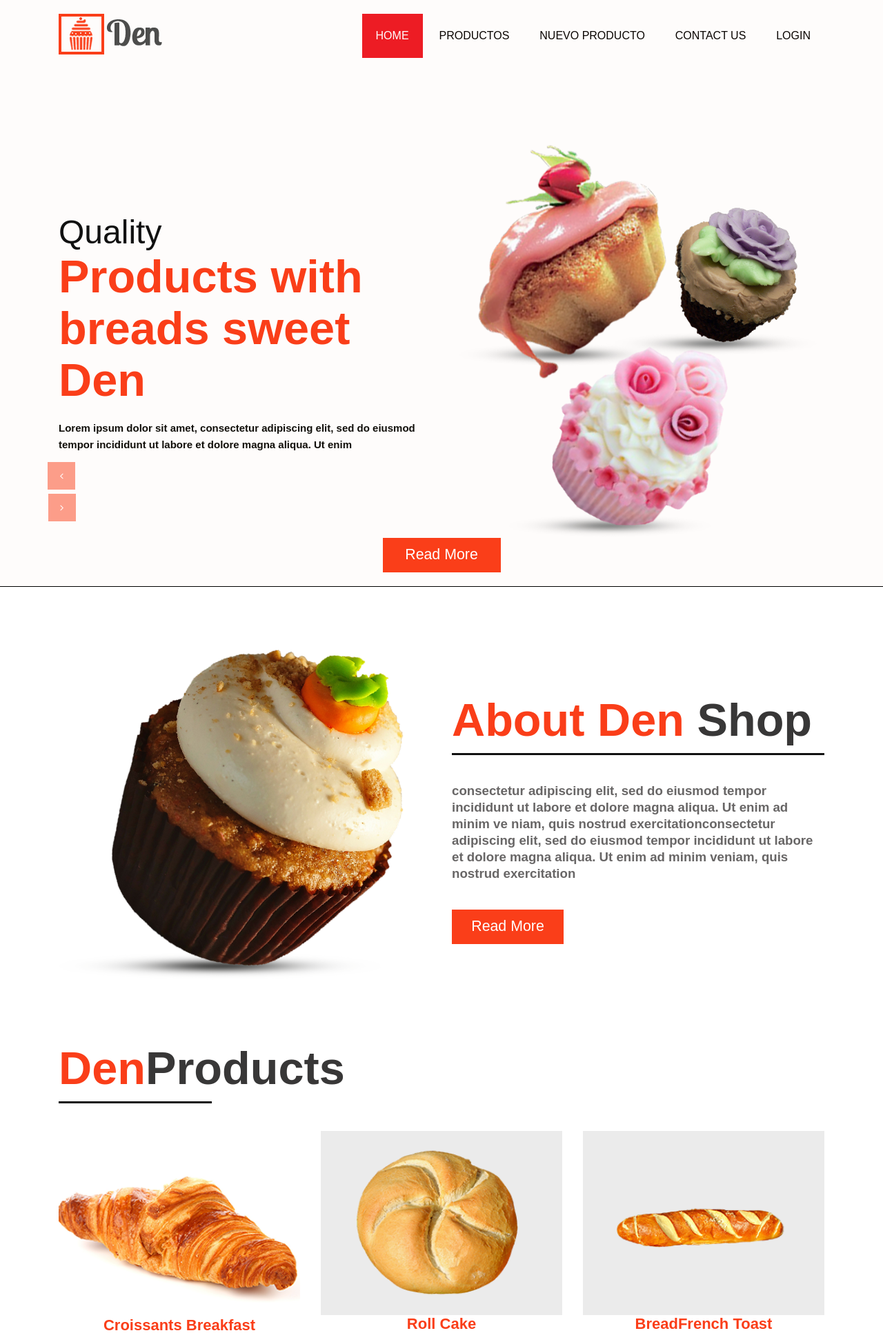
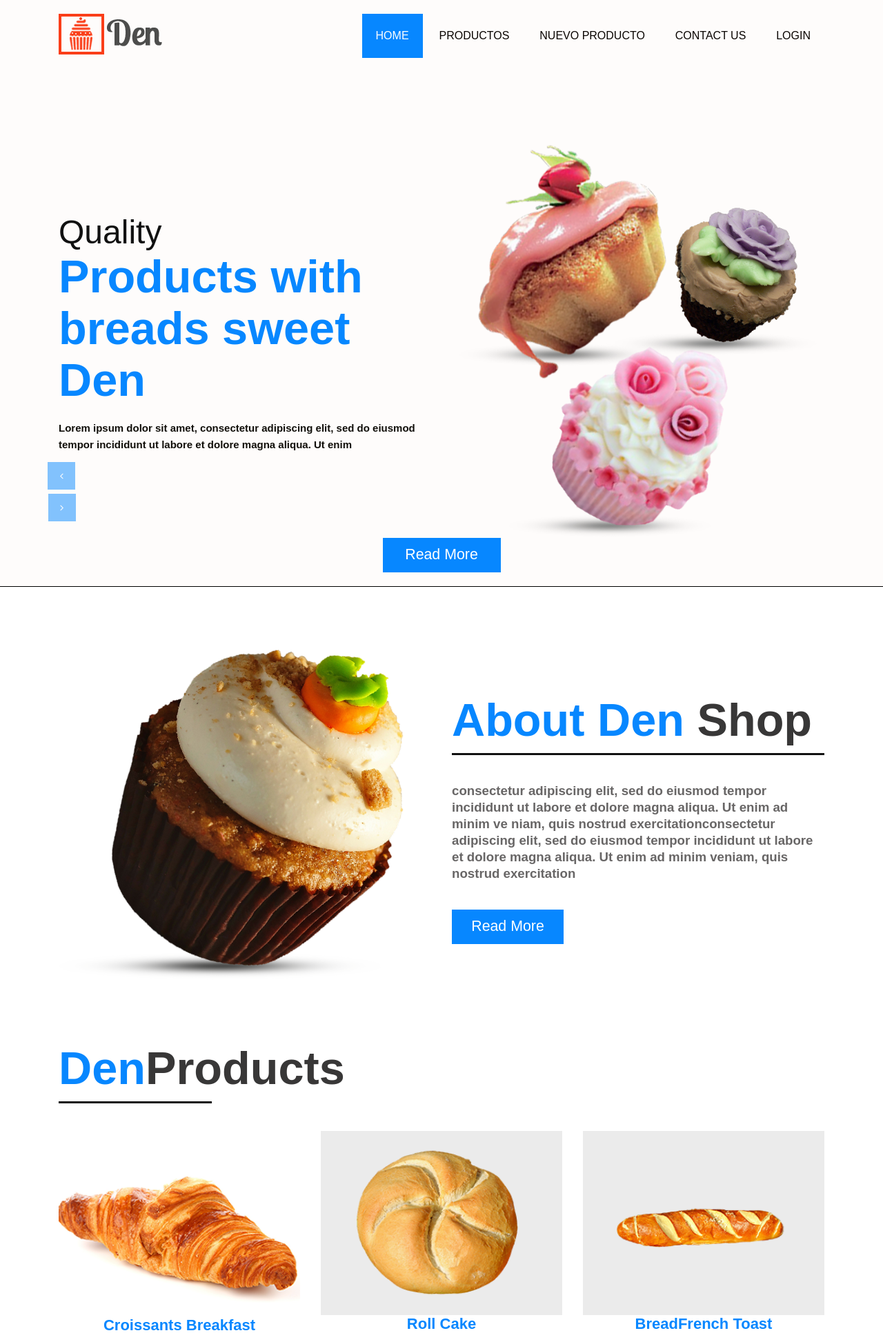
Before and after one commit to MatiasTorres0/ventasweb, a Django app: page / in a window 1280 px wide. Shown: the top 1933 px of the page at 69% size. Run offline with Django 4.2, Linux system fonts and the light colour scheme; some libraries are stand-ins or nearby versions.

Commit message:
html modificado

```diff
--- a/core/static/core/css/meanmenu.css
+++ b/core/static/core/css/meanmenu.css
@@ -175,5 +175,5 @@ a.meanmenu-reveal {
 }
 
 .mean-container .mean-nav ul li a:hover {
-     color: #ed1c24;
+     color: #0787ff;
 }
--- a/core/static/core/css/style.css
+++ b/core/static/core/css/style.css
@@ -191,12 +191,12 @@ nav.main-menu {
     vertical-align: middle;
 }
 
-.mean-container .mean-bar { background: #ed1c24;}
+.mean-container .mean-bar { background: #0787ff;}
 
-.main-menu ul > li.active a{ background-color: #ed1c24; color: #ffffff; }
+.main-menu ul > li.active a{ background-color: #0787ff; color: #ffffff; }
 
 .carousel-indicators .active {
-    background-color: #fa3e19;
+    background-color: #0787ff;
 }
 
 .carousel-indicators li { background-color: #000; height: 10px;}
@@ -205,7 +205,7 @@ nav.main-menu {
     display: inline-block;
     width: 40px;
     height: 40px;
-    background: #fa3e19;
+    background: #0787ff;
     background-size: 100% 100%;
     padding-top: 8px;
 }
@@ -254,7 +254,7 @@ nav.main-menu {
     left: 0;
     height: 100%;
     width: 100%;
-    background: rgba(250,62,25,.9);
+    background: #0787ff;
 }
 
 .gallery_blog h2 {
@@ -275,7 +275,7 @@ nav.main-menu {
 	width: 100%;
 	float: left;
 	font-size: 50pt;
-	color: #fa3e19;
+	color: #0787ff;
 	line-height: 75px;
 }
 .taital{
@@ -296,7 +296,7 @@ nav.main-menu {
 .bt_main{
 	width: 100%;
 	float: left;
-	background-color: #fa3e19;
+	background-color: #0787ff;
 	height: 50px;
     font-size: 16pt;
     border: 0px;
@@ -317,7 +317,7 @@ nav.main-menu {
  .about_text{
  	width: 100%;
  	float: left;
- 	color: #fa3e19;
+ 	color: #0787ff;
  	font-size: 50pt;
  	border-bottom: 3px solid #111111;
     margin-top: 65px;
@@ -336,7 +336,7 @@ nav.main-menu {
  .read_more{
 	width: 30%;
 	float: left;
-	background-color: #fa3e19;
+	background-color: #0787ff;
 	height: 50px;
 	font-size: 16pt;
 	margin-top: 20px;
@@ -357,7 +357,7 @@ nav.main-menu {
  	border-bottom: 3px solid #111111;
 
  }
- .den{ color: #fa3e19; }
+ .den{ color: #0787ff; }
 
 .product_section_2{
 	width: 100%;
@@ -369,11 +369,11 @@ nav.main-menu {
 	width: 100%;
 	float: left;
 	text-align: center;
-	color: #fa3e19;
+	color: #0787ff;
 	font-weight: 700;
 
 }
-.den_text a{ color: #fa3e19}
+.den_text a{ color: #0787ff}
 
 .den_text a:hover{
 	 color: #000;
@@ -399,7 +399,7 @@ nav.main-menu {
 }
 
 .our_text{
-	color: #fa3e19;
+	color: #0787ff;
 	border-bottom: 3px solid #111111;
 }
 
@@ -429,7 +429,7 @@ nav.main-menu {
 .input_main {
     width: 100%;
     float: left;
-    background-color: #fa3e19;
+    background-color: #0787ff;
     padding: 40px 20px 13px 20px;
 }
 
@@ -471,7 +471,7 @@ button.main_bt {
 
 }
 
-button.main_bt a:hover { color: #fa3e19; }
+button.main_bt a:hover { color: #0787ff; }
 
 .map_section{
 	width: 100%;
@@ -560,7 +560,7 @@ button.main_bt a:hover { color: #fa3e19; }
 	color: #010000;
 }
 .copyright_taital a:hover{
-	color: #f73c1d;
+	color: #0787ff;
 }
 
 .hello_images{ width: 100%; float: left; }
@@ -611,5 +611,5 @@ button.main_bt a:hover { color: #fa3e19; }
 }
 
 .product_section_2 .images:hover {
-    border-color: #fa3e19;
+    border-color: #0787ff;
 }
--- a/core/templates/core/base.html
+++ b/core/templates/core/base.html
@@ -47,7 +47,7 @@
                         <div class="col-xl-3 col-lg-3 col-md-3 col-sm-3 col logo_section">
                             <div class="full">
                                 <div class="center-desk">
-                                    <div class="logo"><a href="#home"><img src="{% static 'core/'%}img/logo.png"
+                                    <div class="logo"><a href="{% url 'home' %}"><img src="{% static 'core/'%}img/logo.png"
                                                 style="max-width: 100%;"></a>
                                     </div>
                                 </div>
--- a/core/templates/core/home.html
+++ b/core/templates/core/home.html
@@ -330,16 +330,7 @@
 </div>
 <!-- contact end-->
 <!-- copyright start-->
-<div class="copyright_section">
-	<div class="container">
-		<div class="row">
-			<div class="col-sm-12">
-				<p class="copyright_taital">2019 All Rights Reserved. <a href="https://html.design">Free html
-						Templates</p>
-			</div>
-		</div>
-	</div>
-</div>
+
 
 
 <!-- copyright end-->
```
Also changed, not shown: core/templates/core/listado_productos.html (+12 -17 lines), db.sqlite3.
